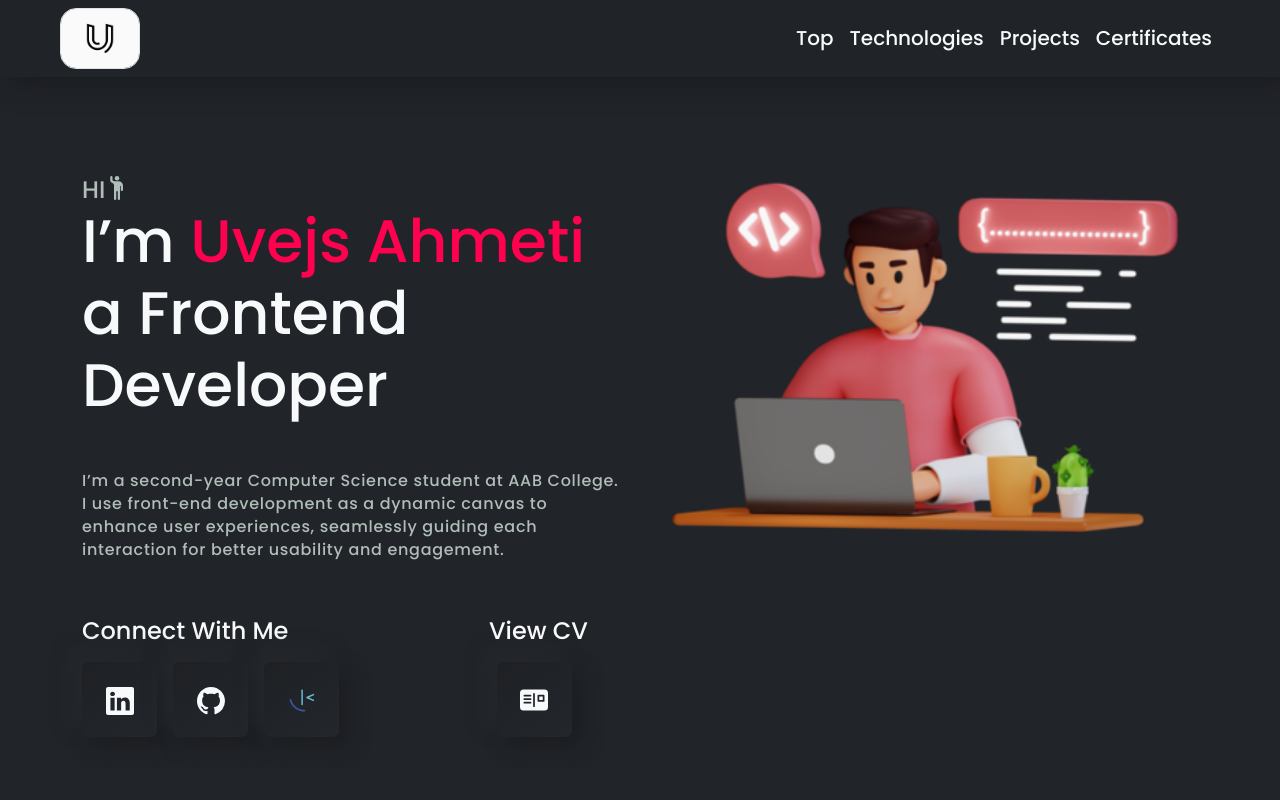
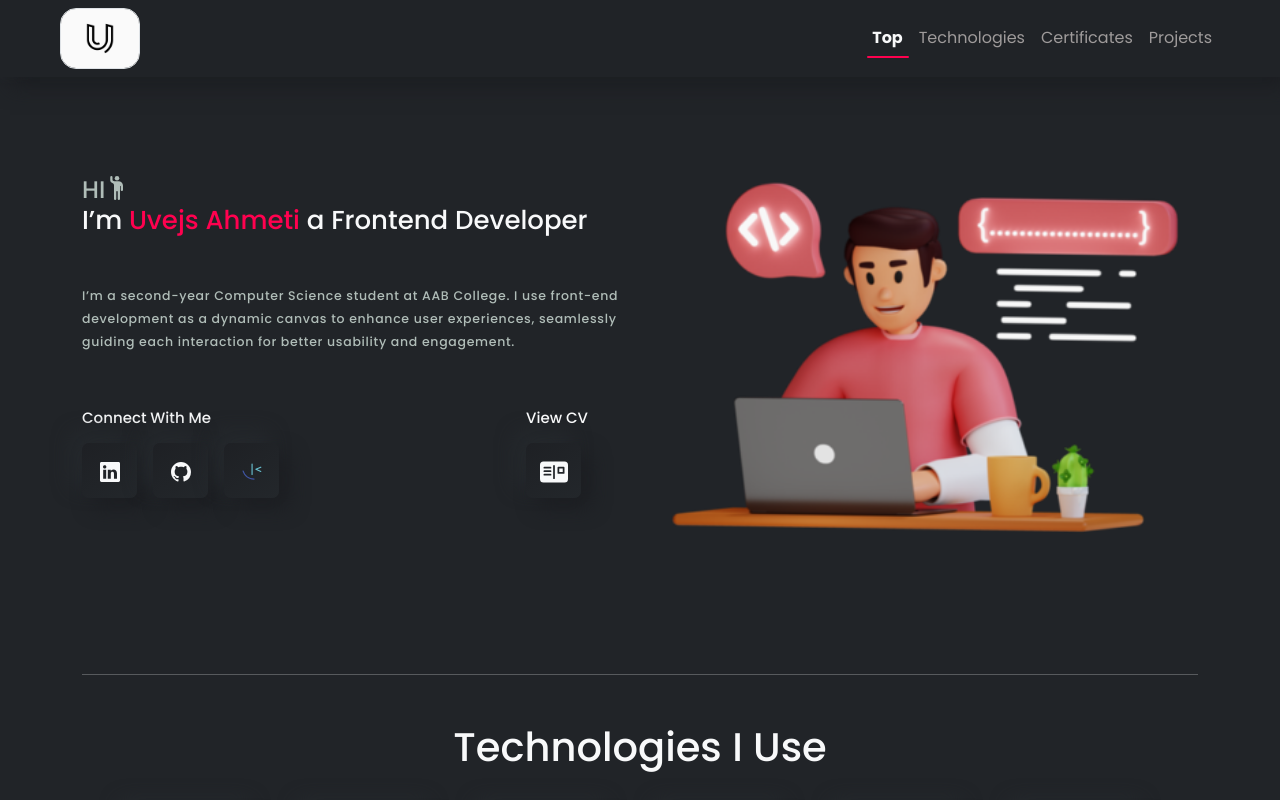
Before and after one commit to Uvejsii/E-Portfolio, a React (Vite) app: page / in a window 1280 px wide. Shown: the top 800 px of the page. Built offline with nearby package versions, Linux system fonts and the light colour scheme.

Commit message:
made some UI changes

```diff
--- a/src/App.jsx
+++ b/src/App.jsx
@@ -1,4 +1,5 @@
-import "bootstrap/dist/css/bootstrap.min.css";
+import "bootstrap/dist/css/bootstrap.min.css"
+import 'bootstrap/dist/js/bootstrap.bundle.min';
 import Navbar from "./components/Navbar.jsx";
 import TopMain from "./components/TopMain.jsx";
 import Technologies from "./components/Technologies.jsx";
@@ -18,9 +19,10 @@ function App() {
             <hr className="text-light"/>
             <Technologies/>
             <hr className="text-light"/>
+            <Certificates/>
+            <hr className="text-light"/>
             <Projects/>
-            <hr className="text-light"/>
-            <Certificates/>
+
             <hr className="text-light"/>
             <Footer/>
             <ScrollTop className="scrolltop-component" icon={<ArrowUp className="text-light"/>}/>
--- a/src/components/Certificates.jsx
+++ b/src/components/Certificates.jsx
@@ -21,7 +21,7 @@ const Certificates = () => {
     ]
 
     return (
-        <div className="certificates-wrapper my-5 text-light" id="certificates">
+        <div className="certificates-wrapper my-5 text-light" id="certificates" data-section="true">
             <h1 className="text-light text-center mb-4">Certificates</h1>
             <div className="certificates-card-wrapper d-flex justify-content-center flex-wrap gap-4">
                 {certificatesList.map((certificate) => (
--- a/src/components/Navbar.jsx
+++ b/src/components/Navbar.jsx
@@ -1,11 +1,46 @@
+import {useState, useEffect, useRef} from 'react';
+import {List} from "react-bootstrap-icons";
+import { Sidebar } from 'primereact/sidebar';
+
 const Navbar = () => {
+    const [visible, setVisible] = useState(false);
 
     const navbarItems = [
         {name: 'Top', id: '#top'},
         {name: 'Technologies', id: '#technologies'},
+        {name: 'Certificates', id: '#certificates'},
         {name: 'Projects', id: '#projects'},
-        {name: 'Certificates', id: '#certificates'}
-    ]
+    ];
+
+    const [activeSection, setActiveSection] = useState(null);
+    const observer = useRef(null);
+
+    useEffect(() => {
+        observer.current = new IntersectionObserver((entries) => {
+            entries.forEach(entry => {
+                if (entry.isIntersecting) {
+                    console.log('Intersecting:', entry.target.id); // Debugging
+                    setActiveSection(`#${entry.target.id}`);
+                }
+            });
+        }, {
+            threshold: 0.1,
+            rootMargin: '0px 0px -50% 0px'
+        });
+
+        const sections = document.querySelectorAll('[data-section="true"]');
+        sections.forEach((section) => {
+            observer.current.observe(section);
+        });
+
+        return () => {
+            sections.forEach((section) => {
+                observer.current.unobserve(section);
+            });
+        };
+    }, []);
+
+    const activeStyle = 'fw-bold text-danger nav-link active text-light fw-medium';
 
     return (
         <nav className="navbar navbar-expand-lg fixed-top px-5">
@@ -13,21 +48,44 @@ const Navbar = () => {
                 <a href="#top">
                     <img src="/logo.jpg" alt="logo" className="logo border rounded-4"/>
                 </a>
-                <button className="navbar-toggler" type="button" data-bs-toggle="collapse" data-bs-target="#navbarNav"
-                        aria-controls="navbarNav" aria-expanded="false" aria-label="Toggle navigation">
-                    <span className="navbar-toggler-icon"></span>
-                </button>
-                <div className="collapse navbar-collapse d-flex justify-content-end" id="navbarNav">
+                <div className="large-navbar d-flex justify-content-end" id="navbarNav">
                     <ul className="navbar-nav">
                         {navbarItems.map((item) => (
-                            <li className="nav-item" key={item.id}>
-                                <a className="nav-link active text-light fw-medium fs-5" href={item.id}>{item.name}</a>
+                            <li className={activeSection === item.id ? 'active nav-item position-relative' : 'nav-item position-relative'} key={item.id}>
+                                <a
+                                    href={item.id}
+                                    className={activeSection === item.id ? activeStyle : 'nav-link'}
+                                >
+                                    {item.name}
+                                </a>
                             </li>
                         ))}
                     </ul>
                 </div>
+                <div className="d-none burger-navbar">
+                    <List className="text-light fs-1" onClick={() => setVisible(true)} />
+                    <div className="">
+                        <Sidebar visible={visible} onHide={() => setVisible(false)}
+                        className="sidebar-component">
+                            <ul className="navbar-nav">
+                                {navbarItems.map((item) => (
+                                    <li className={activeSection === item.id ? 'active nav-item position-relative' : 'nav-item position-relative'}
+                                        key={item.id}>
+                                        <a
+                                            href={item.id}
+                                            className={activeSection === item.id ? activeStyle : 'nav-link'}
+                                        >
+                                            {item.name}
+                                        </a>
+                                    </li>
+                                ))}
+                            </ul>
+                        </Sidebar>
+                    </div>
+                </div>
             </div>
         </nav>
-    )
-}
+    );
+};
+
 export default Navbar;
--- a/src/components/Technologies.jsx
+++ b/src/components/Technologies.jsx
@@ -3,7 +3,7 @@ const Technologies = () => {
     const technologies = ['/html-logo.png', '/css-logo.png', '/bootstrap-logo.png', '/react-logo.webp', '/vuejs-logo.png', '/csharp-logo.png', '/sql-logo.png']
 
     return (
-        <div className="technologies-container my-5" id="technologies">
+        <div className="technologies-container my-5" id="technologies" data-section="true">
             <h1 className="text-light text-center mb-4">Technologies I Use</h1>
                 <div className="technologies-container pt-3">
                     <div className="d-flex flex-wrap justify-content-center gap-5">
--- a/src/components/ViewCv.jsx
+++ b/src/components/ViewCv.jsx
@@ -1,11 +1,28 @@
+/*eslint-disable*/
 import {PostcardFill} from "react-bootstrap-icons";
 
 const ViewCv = () => {
     return (
         <div className="view-cv-wrapper me-4 pe-3">
             <h4 className="text-light">View CV</h4>
-            <div className="cv-container mt-3 ms-2">
-                <PostcardFill className="text-light fs-3" />
+            <div className="cv-container mt-3" data-bs-toggle="modal" data-bs-target="#exampleModal">
+                <PostcardFill className="text-light fs-3"/>
+            </div>
+            <div className="modal fade" id="exampleModal" tabIndex="-1" aria-labelledby="exampleModalLabel"
+                 aria-hidden="true">
+                <div className="modal-dialog modal-dialog-scrollable">
+                    <div className="modal-content">
+                        <div className="modal-body">
+                            <embed
+                                src="/CV/Uvejs's%20Resume%20Main.pdf"
+                                type="application/pdf"
+                                frameBorder="0"
+                                width="505px"
+                                height="750px"
+                            />
+                        </div>
+                    </div>
+                </div>
             </div>
         </div>
     )
--- a/src/index.css
+++ b/src/index.css
@@ -9,6 +9,43 @@ body {
     background-color: rgba(33, 36, 40, 0.8705882353);
     box-shadow: 10px 10px 19px #1c1e22, -10px -10px 19px rgb(38, 42, 46);
     backdrop-filter: blur(5px) !important;
+}
+
+.nav-item::before {
+    content: '';
+    position: absolute !important;
+    width: 90%;
+    height: 2.5px;
+    border-radius: 4px;
+    background-color: rgb(255, 1, 79);
+    bottom: 0;
+    left: 6%;
+    transform-origin: right;
+    transform: scaleX(0);
+    transition: transform .3s ease-in-out;
+}
+
+.nav-item:hover::before,
+.nav-item.active::before {
+    transform-origin: left;
+    transform: scaleX(1);
+}
+
+.nav-link {
+    color: rgb(159, 155, 155);
+}
+
+.nav-link:hover {
+    color: white !important;
+}
+
+* {
+    /*border: 1px solid red;*/
+    scroll-behavior: smooth !important;
+}
+
+.modal-content {
+    width: 560px !important;
 }
 
 .logo {
@@ -35,10 +72,6 @@ body {
     color: rgb(176, 189, 184);
     line-height: 23px;
     letter-spacing: .7px;
-}
-
-.person-image {
-    /*border-radius: 64% 36% 68% 32% / 40% 44% 56% 60%;*/
 }
 
 .grey-color-txt, .project-desc small {
@@ -69,7 +102,6 @@ body {
 }
 
 .cv-container {
-    /*display: inline-block;*/
     width: 75px;
     height: 75px;
     line-height: 75px;
@@ -101,15 +133,6 @@ body {
     scale: 1.2;
     border: 1px solid rgb(255, 1, 79);
 }
-
-/*.project-name {*/
-/*    color: rgb(255, 1, 79);*/
-/*}*/
-
-/*.project-technologies span:hover {*/
-/*    color: rgb(255, 1, 79) !important;*/
-/*    transition: .3s;*/
-/*}*/
 
 .project-card:hover span {
     transition: .4s;
@@ -197,6 +220,86 @@ figure img {
     transition: .4s;
     color: rgb(255, 1, 79) !important;
 }
+
 .right-footer {
     width: 520px;
 }
+
+@media (max-width: 1600px) {
+    .main-txt {
+        font-size: 26px;
+    }
+
+    .details-txt h6 {
+        font-size: 12.5px;
+    }
+
+    .social-medias-wrapper h4 {
+        font-size: 15px;
+    }
+
+    .socials li a {
+        width: 55px;
+        height: 55px;
+        line-height: 55px;
+        font-size: 20px !important;
+    }
+
+    .socials li a img {
+        width: 20px;
+    }
+
+    .view-cv-wrapper h4 {
+        font-size: 15px;
+    }
+
+    .cv-container {
+        width: 55px;
+        height: 55px;
+        line-height: 55px;
+    }
+}
+
+@media (max-width: 992px) {
+    .large-navbar {
+        display: none !important;
+    }
+
+    .burger-navbar {
+        display: block !important;
+        cursor: pointer;
+    }
+
+    .sidebar-component {
+        background: linear-gradient(145deg, rgba(30, 32, 36, 0.94), #23272b);
+        box-shadow: 10px 10px 19px #1c1e22, -10px -10px 19px rgb(38, 42, 46);
+    }
+
+    .nav-item {
+        width: fit-content !important;
+    }
+
+    .nav-item::before {
+        content: '';
+        position: absolute !important;
+        width: 100%;
+        height: 2px;
+        border-radius: 4px;
+        background-color: rgb(255, 1, 79);
+        bottom: 0;
+        left: 0;
+        transform-origin: right;
+        transform: scaleX(0);
+        transition: transform .3s ease-in-out;
+    }
+
+    .nav-item:hover::before,
+    .nav-item.active::before {
+        transform-origin: left;
+        transform: scaleX(1);
+    }
+
+    .projects-container {
+        padding: 0 10px !important;
+    }
+}
```
Also changed, not shown: src/components/Projects.jsx (+13 -13 lines), src/components/TopMain.jsx (+4 -4 lines), 1 other file (tests, documents, lock files or other folders).
